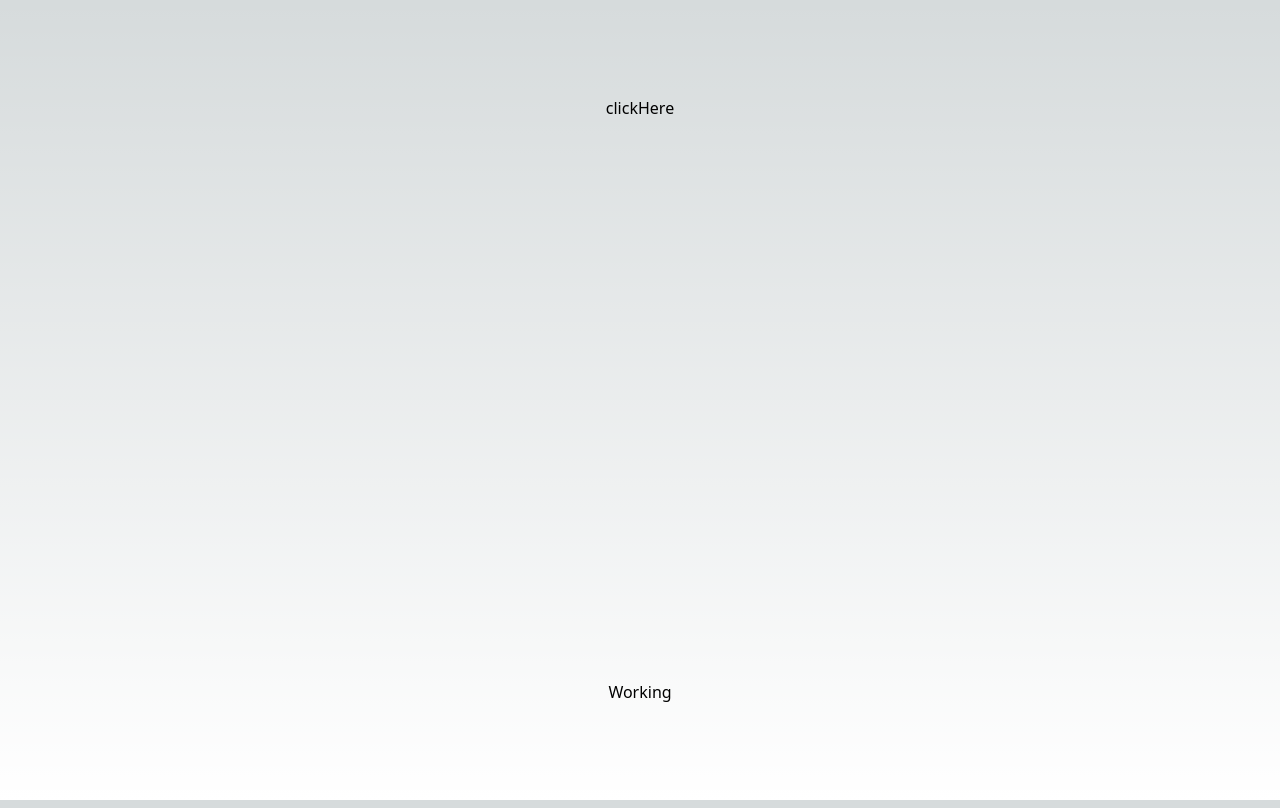
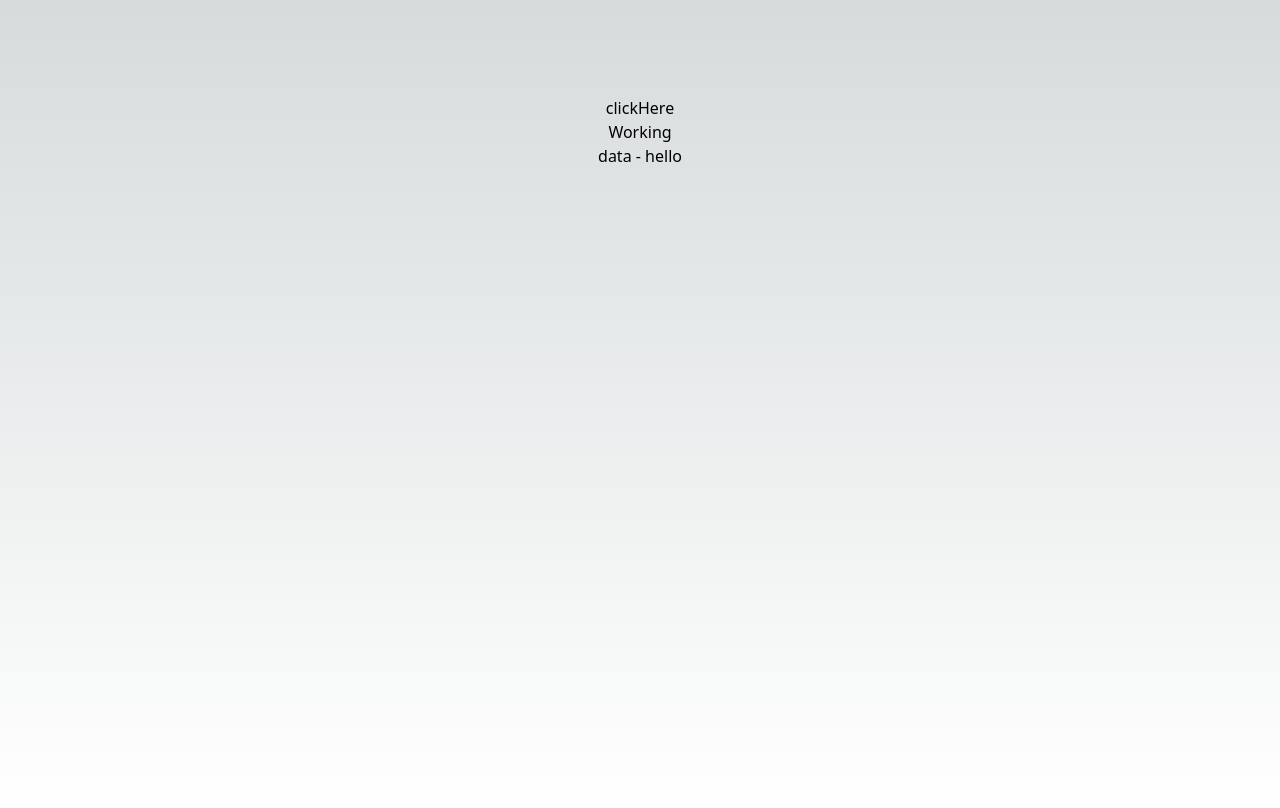
Before and after one commit to Shashankg361/Spoty, a Next.js app: page / in a window 1280 px wide. Built offline with nearby package versions, Linux system fonts and the light colour scheme.

Commit message:
redirected to frontend with data

```diff
--- a/pages/api/callback.js
+++ b/pages/api/callback.js
@@ -46,7 +46,8 @@ async function callback(req,res){
             const userResponse = await axios(options)
             const data = userResponse.data;
             console.log(data);
-            res.status(200).json({data});
+            res.writeHead(302,{Location : `/?data=${encodeURIComponent(JSON.stringify(data))}`});
+            res.end();
 
         }catch(error){
             res.status(500).json({eorr:'failed to get access token'});
--- a/pages/index.js
+++ b/pages/index.js
@@ -1,21 +1,35 @@
 import axios from "axios"
 import Link from "next/link";
+import { useRouter } from "next/router";
+import { useEffect, useState } from "react";
 
 export default function Home() {
+  const [data , setData] = useState(null);
+   const router = useRouter();
+   useEffect(()=>{
+    console.log('working');
+    if(router.query && router.query.data){
+    const query = decodeURIComponent(router.query.data);
+    console.log('working',JSON.parse(query));
+    try{
+      setData(JSON.parse(query));
+      console.log(data);
+    }catch(error){
+      console.log(error);
+    }
+   }
+   },[router.query.data])
 
-  const Func = async ()=>{
-    const response = await axios('/api/authLog');
-    const data = response.data;
 
-  }
   return (
     <main
-      className={`flex min-h-screen flex-col items-center justify-between p-24`}
+      className={`flex min-h-screen flex-col items-center mb-2 p-24`}
     >
       <Link href={'/api/authLog'}><button>
         clickHere
       </button></Link>
       <h1>Working</h1>
+      <h1>data - {data ? data.display_name : 'hello'}</h1>
     </main>
   )
 }
```
